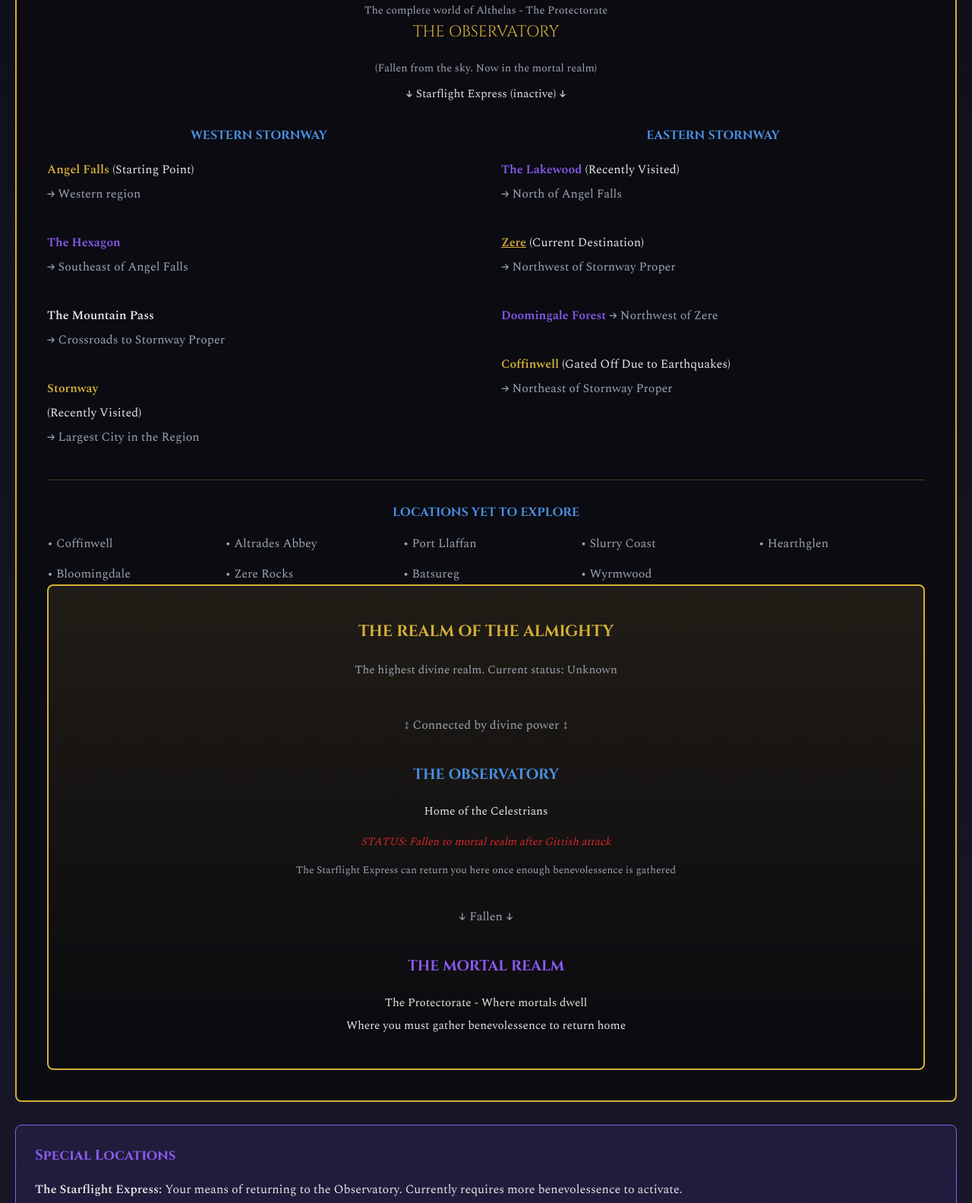
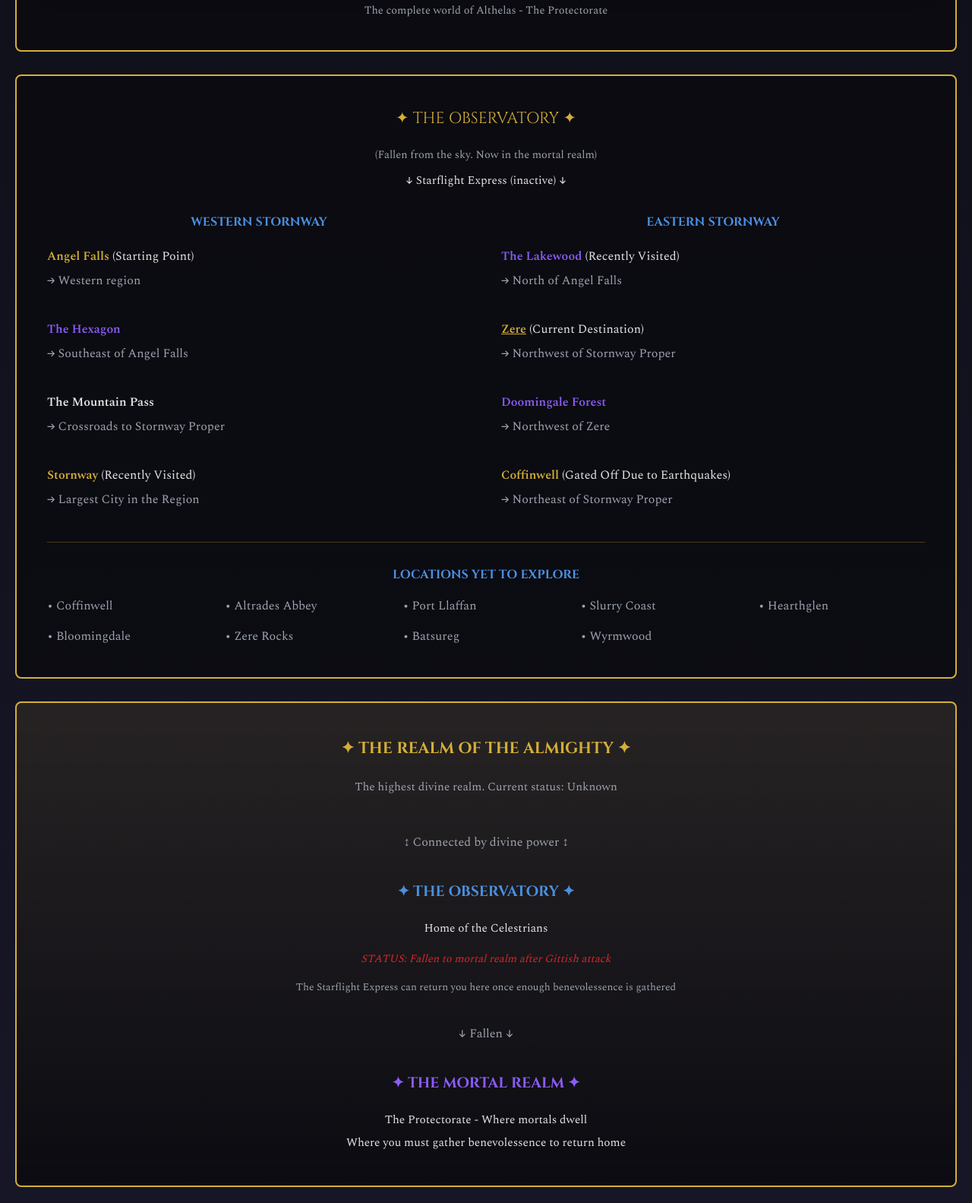
Before and after one commit to nerysmuller/Sentinels-Campaign-Dashboard, a plain HTML site: page maps.html in a window 1280 px wide. Shown: the part 1653-3236 px from the top of the page at 76% size. Drawn offline with nearby package versions, Linux system fonts and the light colour scheme.

Commit message:
Fix formatting and enhance map section content

```diff
--- a/maps.html
+++ b/maps.html
@@ -61,18 +61,24 @@
         </section>
 
         <div class="map-container">
-            <h3> The Protectorate - Full World Map</h3>
+            <h3>The Protectorate - Full World Map</h3>
             <p style="color: var(--text-dim); margin-bottom: 20px;">
                 The known world, showing the mortal realm beneath the Observatory.
             </p>
+
+            <!-- World Map Image Container -->
             <div style="background: rgba(10,10,15,0.8); padding: 40px; border: 2px solid var(--accent-gold); border-radius: 8px;">
                 <img src="overworld_with_labels.webp" alt="The Protectorate World Map" class="map-image" style="width: 100%; height: auto; border-radius: 8px; box-shadow: 0 4px 30px rgba(0,0,0,0.8);">
                 <p style="color: var(--text-dim); text-align: center; margin-top: 20px; font-size: 0.9rem;">
                     The complete world of Althelas - The Protectorate
                 </p>
+            </div>
+
+            <!-- Location Lists Container -->
+            <div style="background: rgba(10,10,15,0.8); padding: 40px; border: 2px solid var(--accent-gold); border-radius: 8px; margin-top: 30px;">
                 <div style="text-align: center; margin-bottom: 30px;">
                     <p style="color: var(--accent-gold); font-family: 'Cinzel', serif; font-size: 1.3rem; margin-bottom: 20px;">
-                         THE OBSERVATORY
+                        ✦ THE OBSERVATORY ✦
                     </p>
                     <p style="color: var(--text-dim); font-size: 0.9rem; margin-bottom: 10px;">
                         (Fallen from the sky. Now in the mortal realm)
@@ -97,7 +103,7 @@
                             <strong>The Mountain Pass</strong><br>
                             <span style="color: var(--text-dim);">→ Crossroads to Stornway Proper</span><br><br>
 
-                            <strong style="color: var(--accent-gold);">Stornway</strong><br> (Recently Visited)<br>
+                            <strong style="color: var(--accent-gold);">Stornway</strong> (Recently Visited)<br>
                             <span style="color: var(--text-dim);">→ Largest City in the Region</span>
                         </div>
                     </div>
@@ -113,7 +119,7 @@
                             <strong style="color: var(--accent-gold); text-decoration: underline;">Zere</strong> (Current Destination)<br>
                             <span style="color: var(--text-dim);">→ Northwest of Stornway Proper</span><br><br>
 
-                            <strong style="color: var(--accent-purple);">Doomingale Forest</strong>
+                            <strong style="color: var(--accent-purple);">Doomingale Forest</strong><br>
                             <span style="color: var(--text-dim);">→ Northwest of Zere</span><br><br>
 
                             <strong style="color: var(--accent-gold);">Coffinwell</strong> (Gated Off Due to Earthquakes)<br>
@@ -138,12 +144,14 @@
                         <div>• Wyrmwood</div>
                     </div>
                 </div>
+            </div>
 
-            <div style="background: linear-gradient(180deg, rgba(212,175,55,0.1) 0%, rgba(10,10,15,0.9) 100%); padding: 40px; border: 2px solid var(--accent-gold); border-radius: 8px;">
+            <!-- Realm Hierarchy Container -->
+            <div style="background: linear-gradient(180deg, rgba(212,175,55,0.1) 0%, rgba(10,10,15,0.9) 100%); padding: 40px; border: 2px solid var(--accent-gold); border-radius: 8px; margin-top: 30px;">
                 <div style="color: var(--text-light); line-height: 2;">
                     <div style="text-align: center; margin-bottom: 40px;">
                         <h4 style="color: var(--accent-gold); font-family: 'Cinzel', serif; font-size: 1.3rem; margin-bottom: 15px;">
-                             THE REALM OF THE ALMIGHTY
+                            ✦ THE REALM OF THE ALMIGHTY ✦
                         </h4>
                         <p style="color: var(--text-dim); font-size: 0.95rem;">
                             The highest divine realm. Current status: Unknown
@@ -154,7 +162,7 @@
 
                     <div style="text-align: center; margin-bottom: 30px;">
                         <h4 style="color: var(--accent-blue); font-family: 'Cinzel', serif; font-size: 1.2rem; margin-bottom: 15px;">
-                             THE OBSERVATORY
+                            ✦ THE OBSERVATORY ✦
                         </h4>
                         <p style="color: var(--text-light); font-size: 0.95rem; margin-bottom: 10px;">
                             Home of the Celestrians
@@ -171,7 +179,7 @@
 
                     <div style="text-align: center;">
                         <h4 style="color: var(--accent-purple); font-family: 'Cinzel', serif; font-size: 1.2rem; margin-bottom: 15px;">
-                            THE MORTAL REALM
+                            ✦ THE MORTAL REALM ✦
                         </h4>
                         <p style="color: var(--text-light); font-size: 0.95rem;">
                             The Protectorate - Where mortals dwell<br>
@@ -180,21 +188,18 @@
                     </div>
                 </div>
             </div>
-        </div>
 
-
-     <div style="background: rgba(139,92,246,0.1); padding: 25px; border: 1px solid var(--accent-purple); border-radius: 8px; margin-top: 30px;">
+            <!-- Special Locations Container -->
+            <div style="background: rgba(139,92,246,0.1); padding: 25px; border: 1px solid var(--accent-purple); border-radius: 8px; margin-top: 30px;">
                 <h3 style="color: var(--accent-purple); font-family: 'Cinzel', serif; margin-bottom: 15px;">
                     Special Locations
                 </h3>
                 <p style="color: var(--text-light); line-height: 1.8;">
                     <strong>The Starflight Express:</strong> Your means of returning to the Observatory. Currently requires
-                    more benevolessence to activate.<br>
+                    more benevolessence to activate.
+                </p>
             </div>
-          </div>
-      </div>
-    </section>
-
+        </div>
 
         <section class="content-section">
             <h2>Cartographer's Notes</h2>
@@ -207,6 +212,7 @@
                 The attack on the Observatory has changed the world. Divine barriers have weakened, ancient
                 evils stir, and the fate of both the mortal and celestial realms hangs in the balance. Your journey as
                 Sentinels will take you across all corners of The Protectorate... and perhaps beyond.
+            </p>
             <p style="font-style: italic; color: var(--accent-gold);">
                 Maps will be updated as the party progresses. Future additions will include:
             </p>
```
